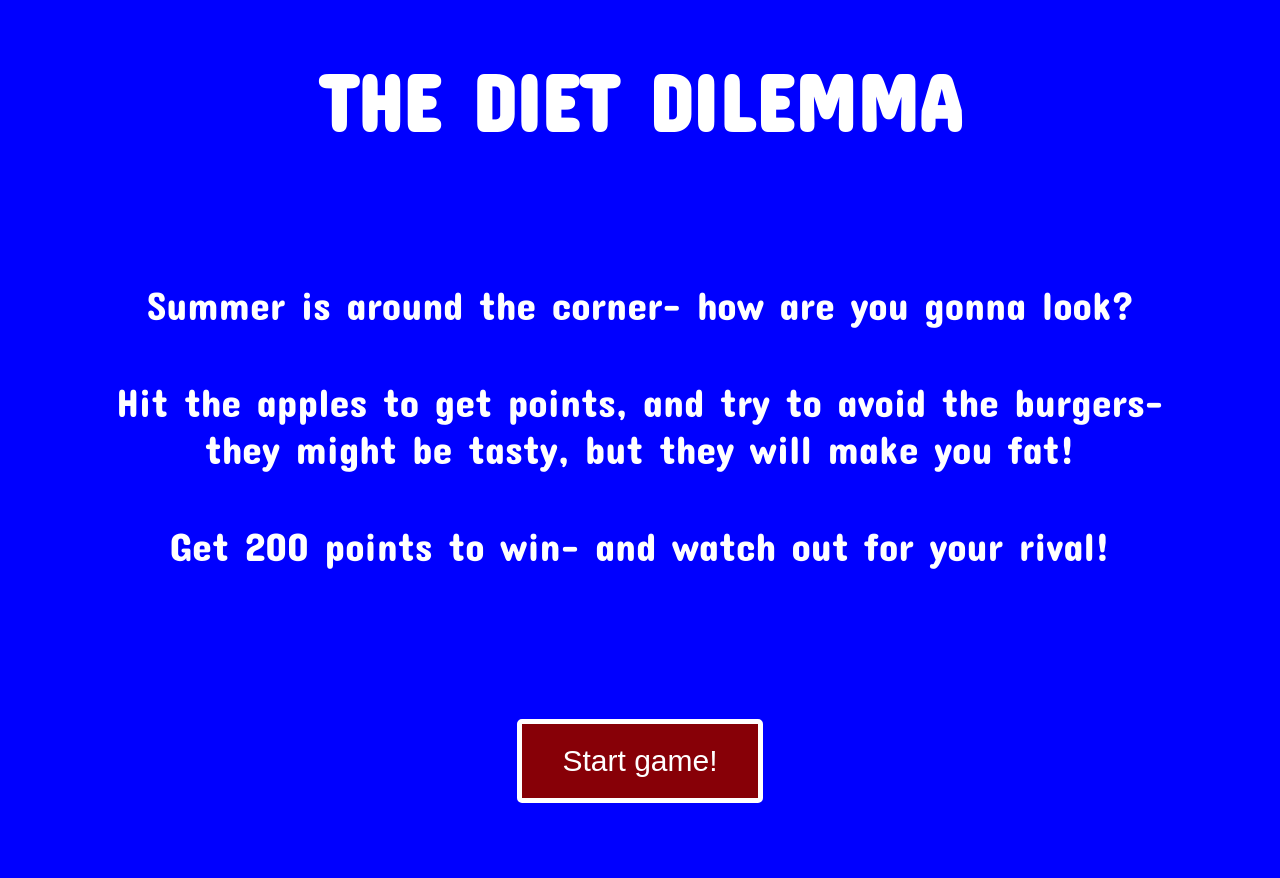
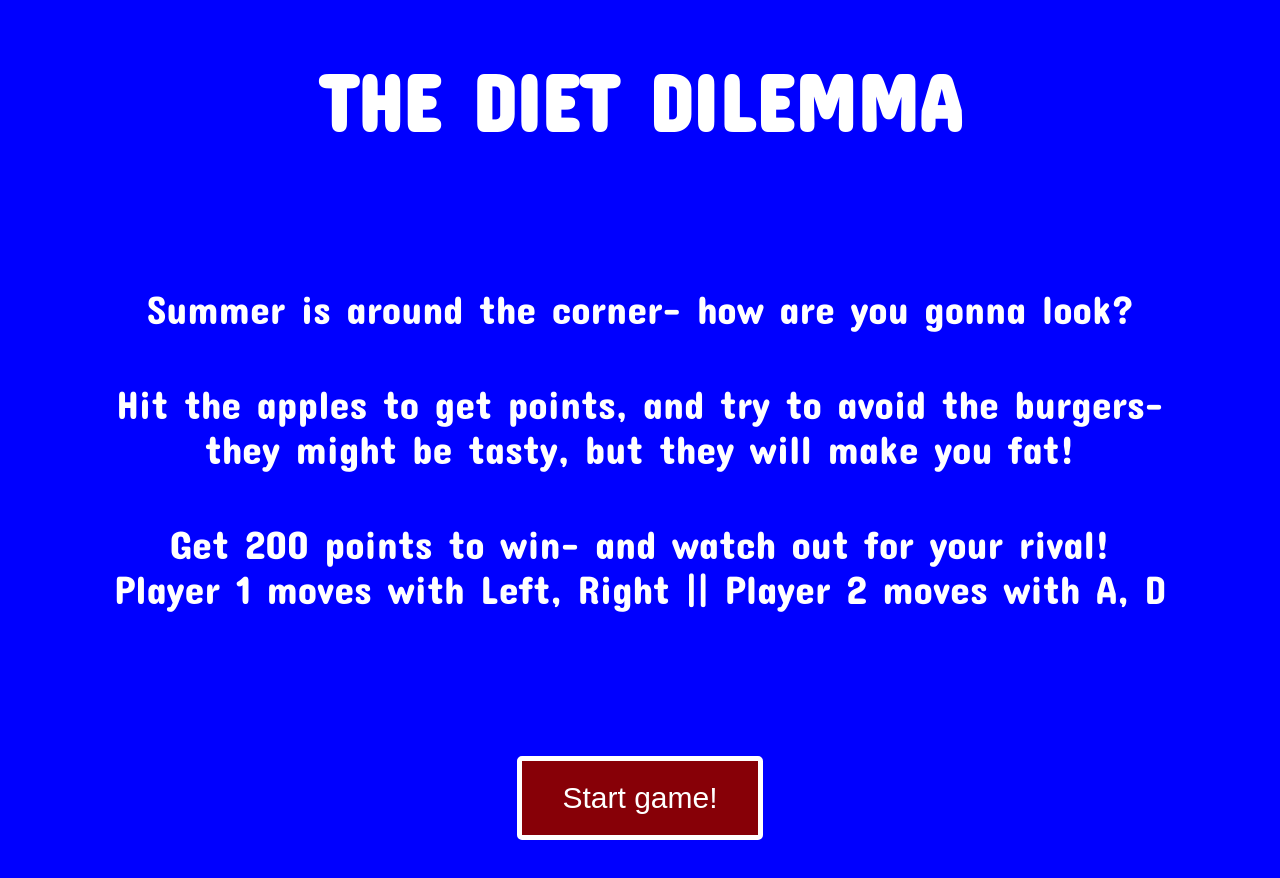
Before and after one commit to JurgenBlitz/Jorge-s-Game, a plain HTML site: page index.html in a window 1280 px wide. Drawn offline with Linux system fonts and the light colour scheme.

Commit message:
Edited intro page

```diff
--- a/css/styleintro.css
+++ b/css/styleintro.css
@@ -38,7 +38,10 @@ button>a {
 }
 .player-one-wins {
   background-color: blue;
-
+}
+.instructions>p {
+  padding: 5px;
+  line-height: 45px;
 }
 .crown>img {
   height: 100px;
--- a/css/styles.css
+++ b/css/styles.css
@@ -21,9 +21,3 @@ body {
       background-color: aqua;
       background-image: url("../images/field.jpeg");
   }
-  /* .score {
-    float: left;
-    border: 2px;
-    border-color: #870007;
-    z-index: 2;
-  } */
--- a/index.html
+++ b/index.html
@@ -13,7 +13,7 @@
     <div class="instructions">
         <p>Summer is around the corner- how are you gonna look?</p>
         <p>Hit the apples to get points, and try to avoid the burgers-<br> they might be tasty, but they will make you fat!</p>
-        <p>Get 200 points to win- and watch out for your rival!</p>
+        <p>Get 200 points to win- and watch out for your rival!<br>Player 1 moves with Left, Right || Player 2 moves with A, D</p>
         <button class="start-game">
                 <a href="game.html">Start game!</a>
         </button>
```
